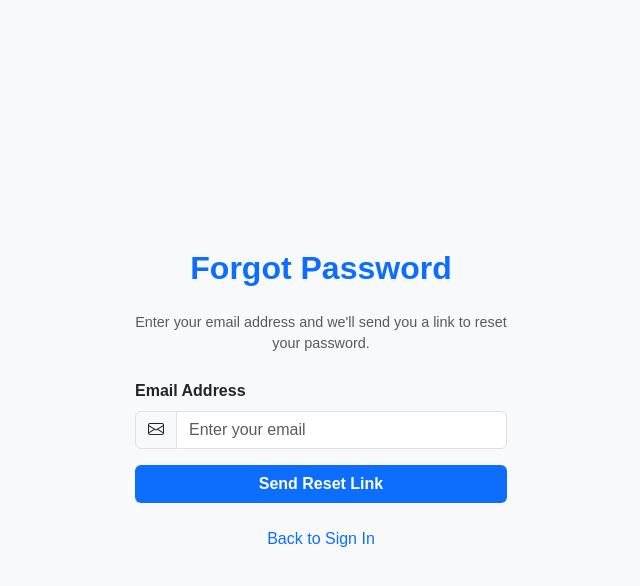
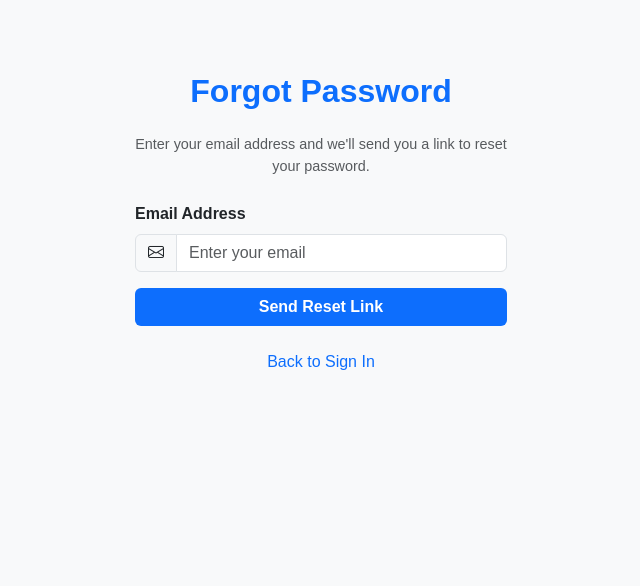
Before and after one commit to lluuvvii/hackathon_learning_space, a Next.js app: page /auth/forgot-password in a window 1280 px wide. Shown: the top 586 px of the page, without its empty margins (319-959 px from the left). Built offline with nearby package versions, Linux system fonts and the light colour scheme.

Commit message:
update layout fix auth page

```diff
--- a/src/app/auth/AuthForm.tsx
+++ b/src/app/auth/AuthForm.tsx
@@ -41,7 +41,7 @@ export default function AuthForm({
   };
 
   return (
-    <div className="d-flex flex-column align-items-center justify-content-center fixed bg-light">
+    <div className="d-flex flex-column align-items-center justify-content-center bg-light">
       <div
         className="card border-0 p-4 my-5"
         style={{
--- a/src/app/auth/forgot-password/page.tsx
+++ b/src/app/auth/forgot-password/page.tsx
@@ -15,7 +15,7 @@ export default function ForgotPassword() {
   };
 
   return (
-    <div className="d-flex flex-column align-items-center justify-content-center fixed vh-100 bg-light">
+    <div className="d-flex flex-column align-items-center justify-content-center bg-light">
       <div
         className="card border-0 p-4 my-5"
         style={{
--- /dev/null
+++ b/src/app/auth/layout.tsx
@@ -0,0 +1,14 @@
+import React from 'react';
+import '@/app/globals.css';
+
+export default function AuthLayout({
+  children,
+}: {
+  children: React.ReactNode;
+}) {
+  return (
+    <div className='bg-light fixed vh-100'>
+      {children}
+    </div>
+  );
+}
```
